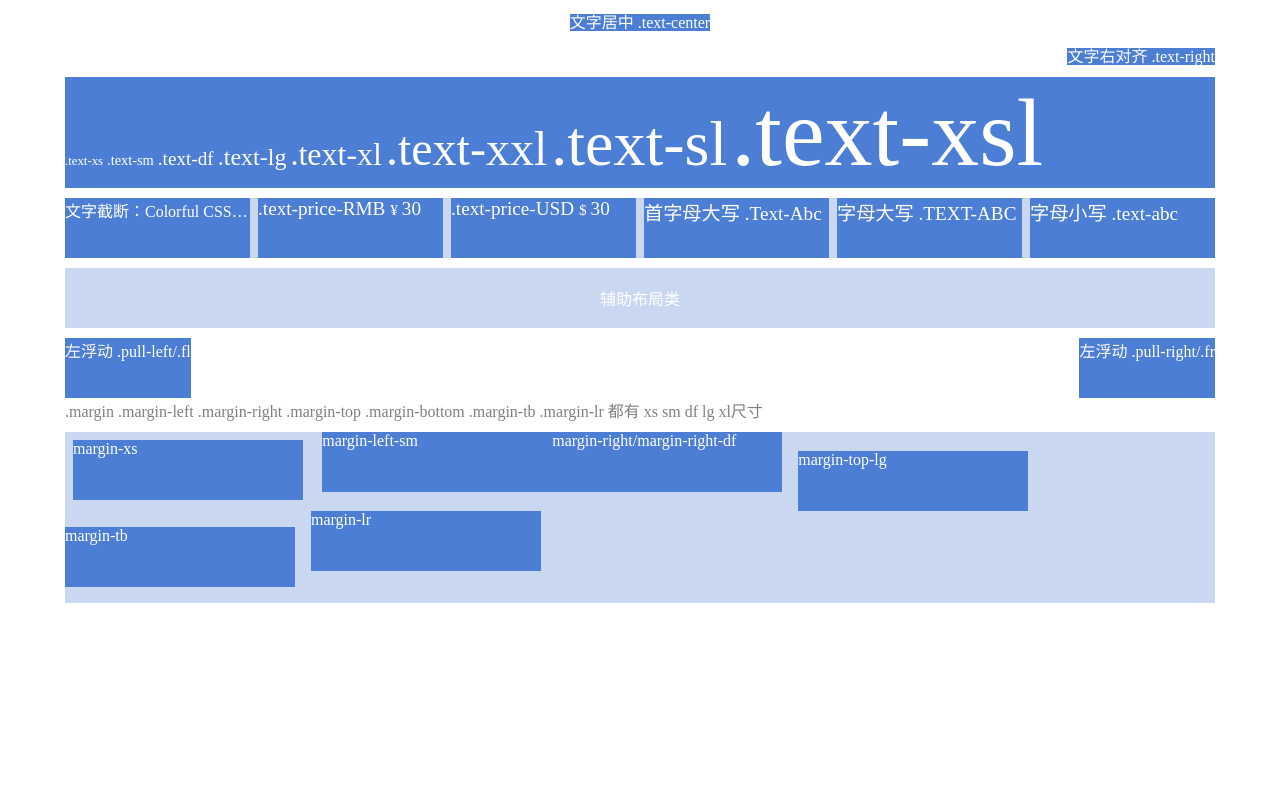
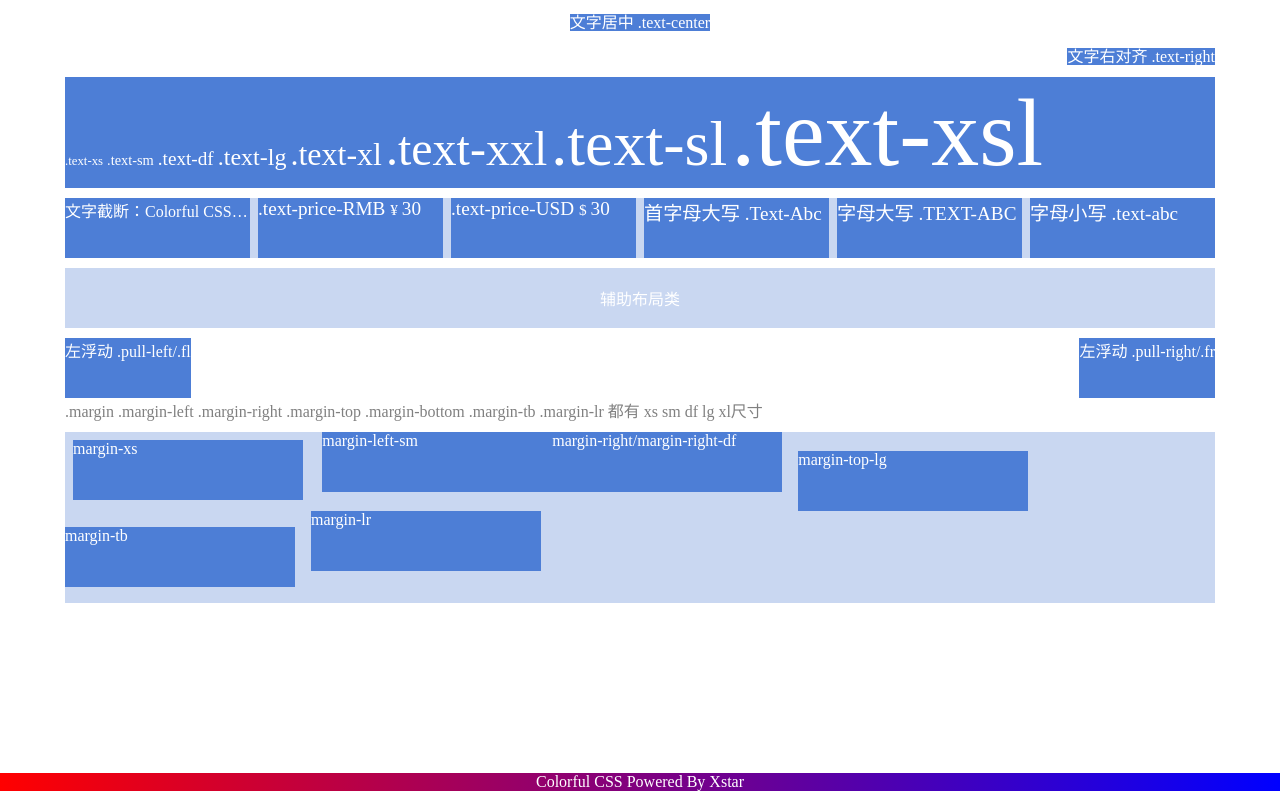
Before and after one commit to X4tar/colorful-css, a plain HTML site: page index.html in a window 1280 px wide. Shown: the part 2395-3186 px from the top of the page. Drawn offline with Linux system fonts and the light colour scheme.

Commit message:
perf(index.html): 完善示例页面

```diff
--- a/index.html
+++ b/index.html
@@ -184,5 +184,6 @@
   </div>
 
   <div style="height: 20vh"></div>
+  <p class="text-center" style="background: linear-gradient(to right, red, blue);color: white;">Colorful CSS Powered By Xstar </p>
 </body>
 </html>
```
